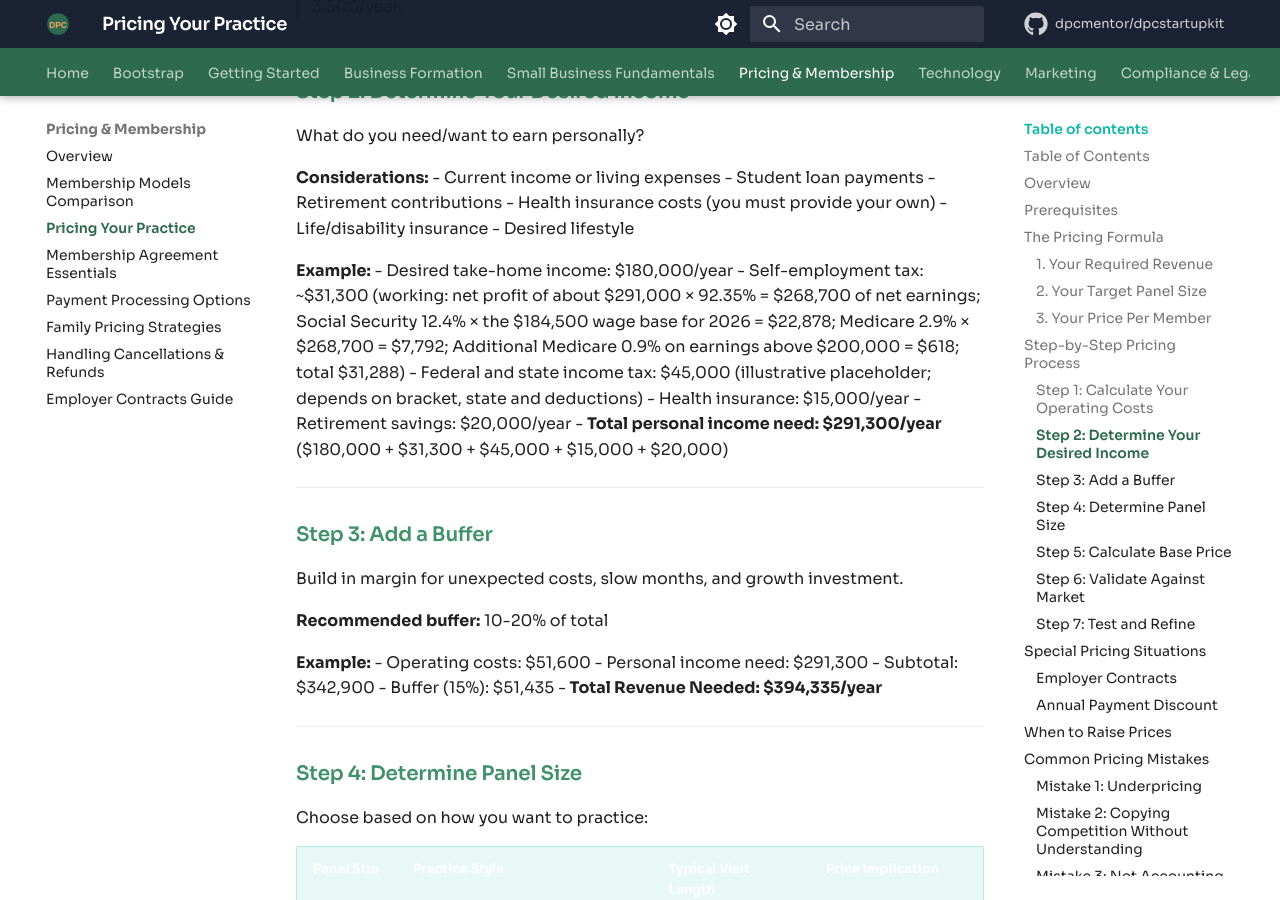
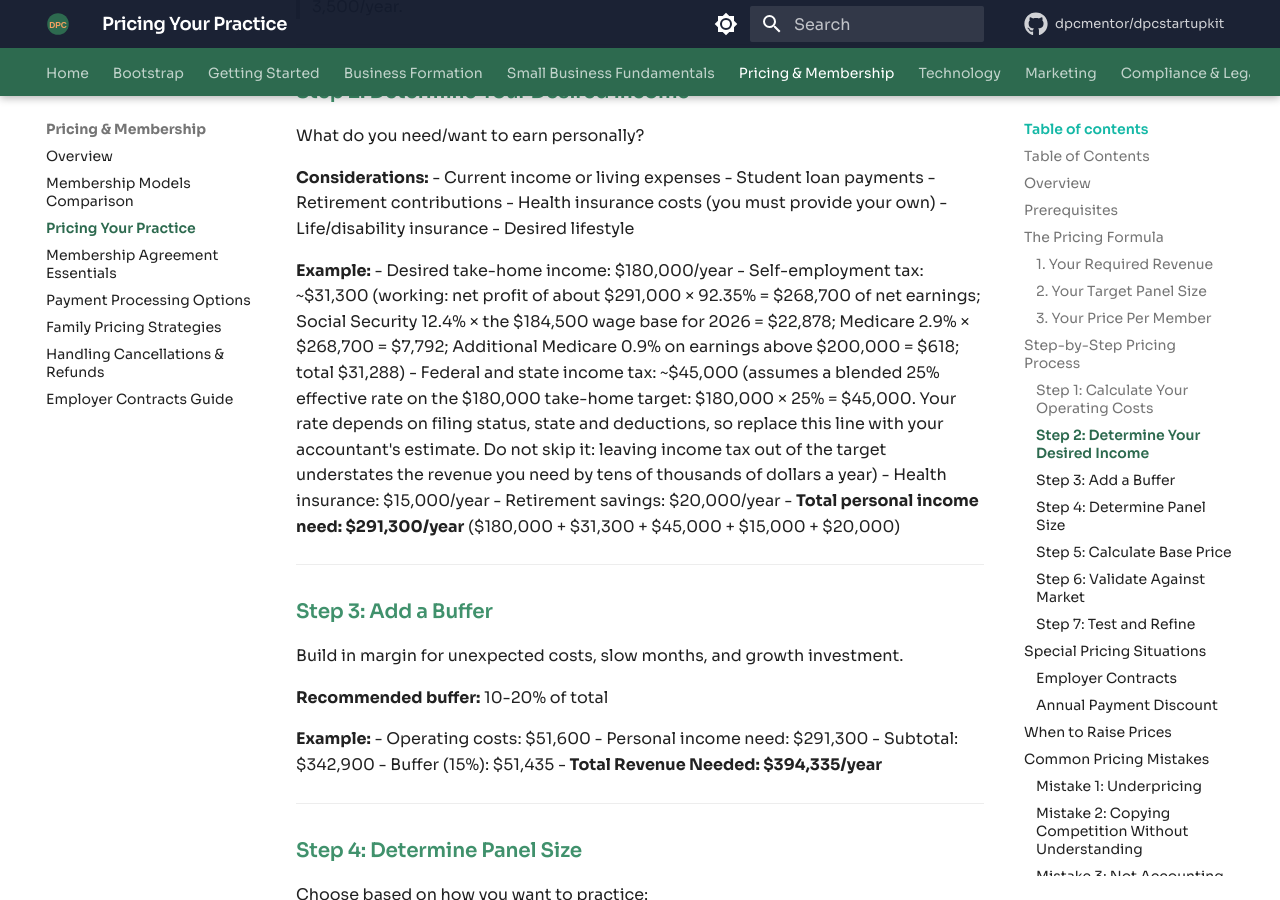
Before and after one commit to dpcmentor/dpcstartupkit, an MkDocs documentation site: the page built from docs/pricing-membership/pricing-your-practice.md, in a window 1280 px wide and 900 px high, scrolled down 3070 px. Built offline with MkDocs 1.6.1 and Material for MkDocs 9.7.7, drawn with Linux system fonts in a browser that asks for light colours; comment, search, counter and statistics services are not loaded.

Commit message:
docs: state the income-tax assumption in the pricing example
Replace the bare placeholder with a 25% blended effective rate on the
take-home target, shown as working, with an instruction to substitute the
reader's own estimate.

```diff
--- a/docs/pricing-membership/pricing-your-practice.md
+++ b/docs/pricing-membership/pricing-your-practice.md
@@ -101,7 +101,7 @@ What do you need/want to earn personally?
 **Example:**
 - Desired take-home income: $180,000/year
 - Self-employment tax: ~$31,300 (working: net profit of about $291,000 × 92.35% = $268,700 of net earnings; Social Security 12.4% × the $184,500 wage base for 2026 = $22,878; Medicare 2.9% × $268,700 = $7,792; Additional Medicare 0.9% on earnings above $200,000 = $618; total $31,288)
-- Federal and state income tax: $45,000 (illustrative placeholder; depends on bracket, state and deductions)
+- Federal and state income tax: ~$45,000 (assumes a blended 25% effective rate on the $180,000 take-home target: $180,000 × 25% = $45,000. Your rate depends on filing status, state and deductions, so replace this line with your accountant's estimate. Do not skip it: leaving income tax out of the target understates the revenue you need by tens of thousands of dollars a year)
 - Health insurance: $15,000/year
 - Retirement savings: $20,000/year
 - **Total personal income need: $291,300/year** ($180,000 + $31,300 + $45,000 + $15,000 + $20,000)
```
